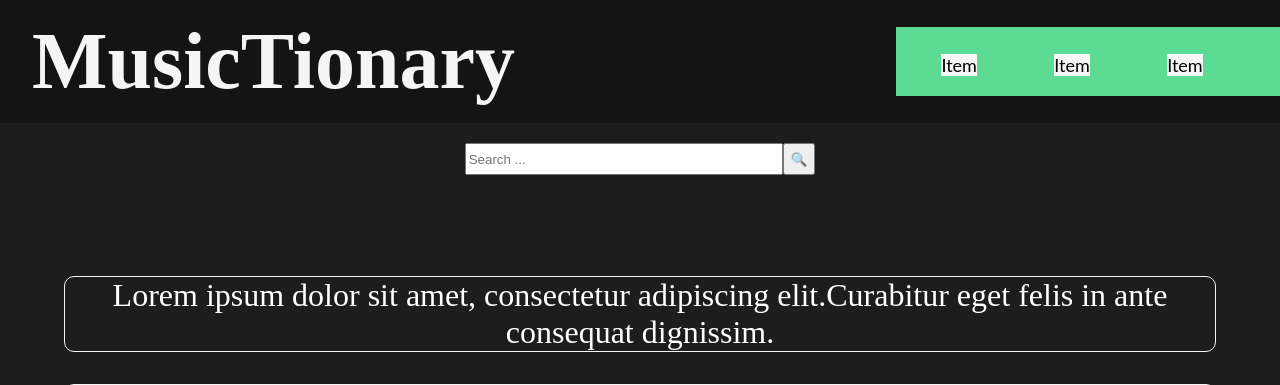
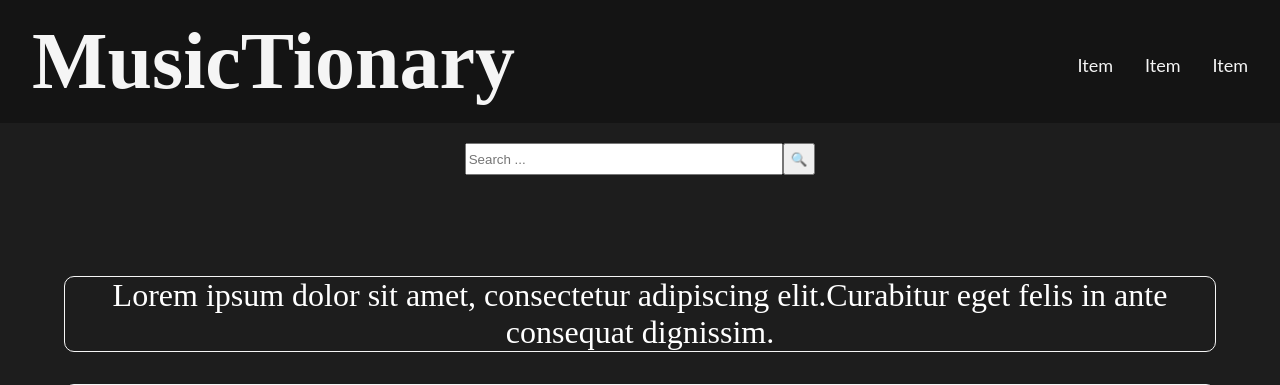
Before and after one commit to CeliaBoiss/projet1_musictionary, a PHP site: page /index.php in a window 1280 px wide. Shown: the top 385 px of the page. Run offline with PHP 8.4, Linux system fonts and the light colour scheme; some libraries are stand-ins or nearby versions.

Commit message:
modification of the nav style

```diff
--- a/menuBurger.css
+++ b/menuBurger.css
@@ -3,6 +3,7 @@
   top: 0;
   left: 0;
   cursor: pointer;
+  position: absolute;
 }
 .closeButton {
   font-size: 3rem;
@@ -12,7 +13,6 @@
   margin : 8px;
   padding: 3px;
   border-radius: 10px;
-
 }
 
 .bar1, .bar2, .bar3 {
@@ -41,6 +41,7 @@
 }
 
 .link {
+  font-family: 'lato';
   color: black;
   text-decoration: none;
   font-size: large;
@@ -68,12 +69,15 @@
     display: none;
   }
 
-  .sideNav {height: 20%;
-    width: 30%;
+  .sideNav {
+    height: 30%;
+    width: 40%;
     position: static;
-    background-color: #5CDB95;
+    background-color: #141414;
     overflow-x: auto;
     transition: 0s;
+    display: flex;
+    justify-content: flex-end;
   }
 
   .nav {
@@ -86,10 +90,16 @@
   }
 
   .link {
-    color: black;
+    color: whitesmoke;
     text-decoration: none;
     font-size: large;
-    background-color: whitesmoke;
+    background-color: #141414;
     padding: 0px;
   }
+
+  .link:hover {
+    cursor: pointer;
+    border-bottom: 2px solid whitesmoke;
+    border-radius: 2px;
+  }
 }
```
